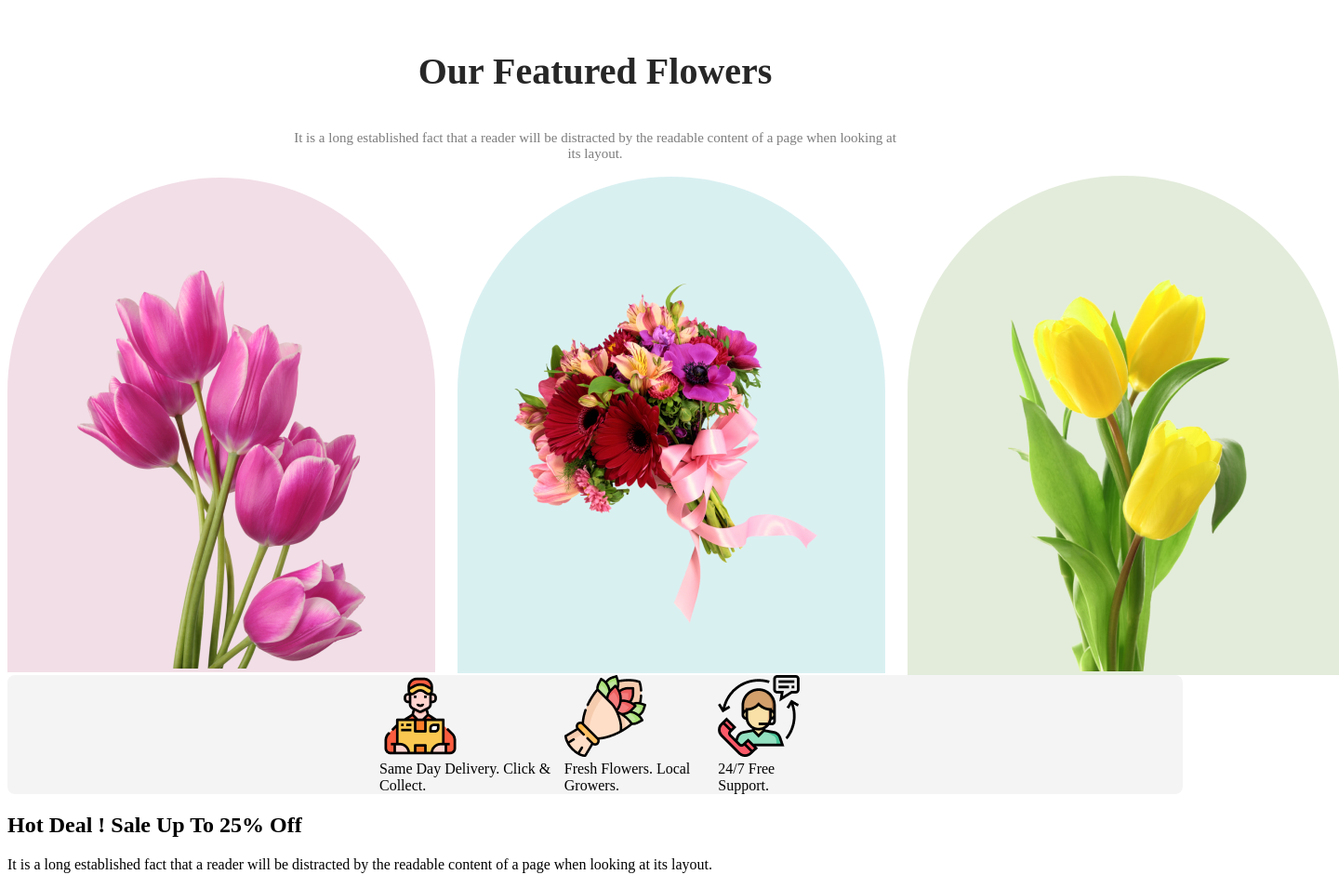
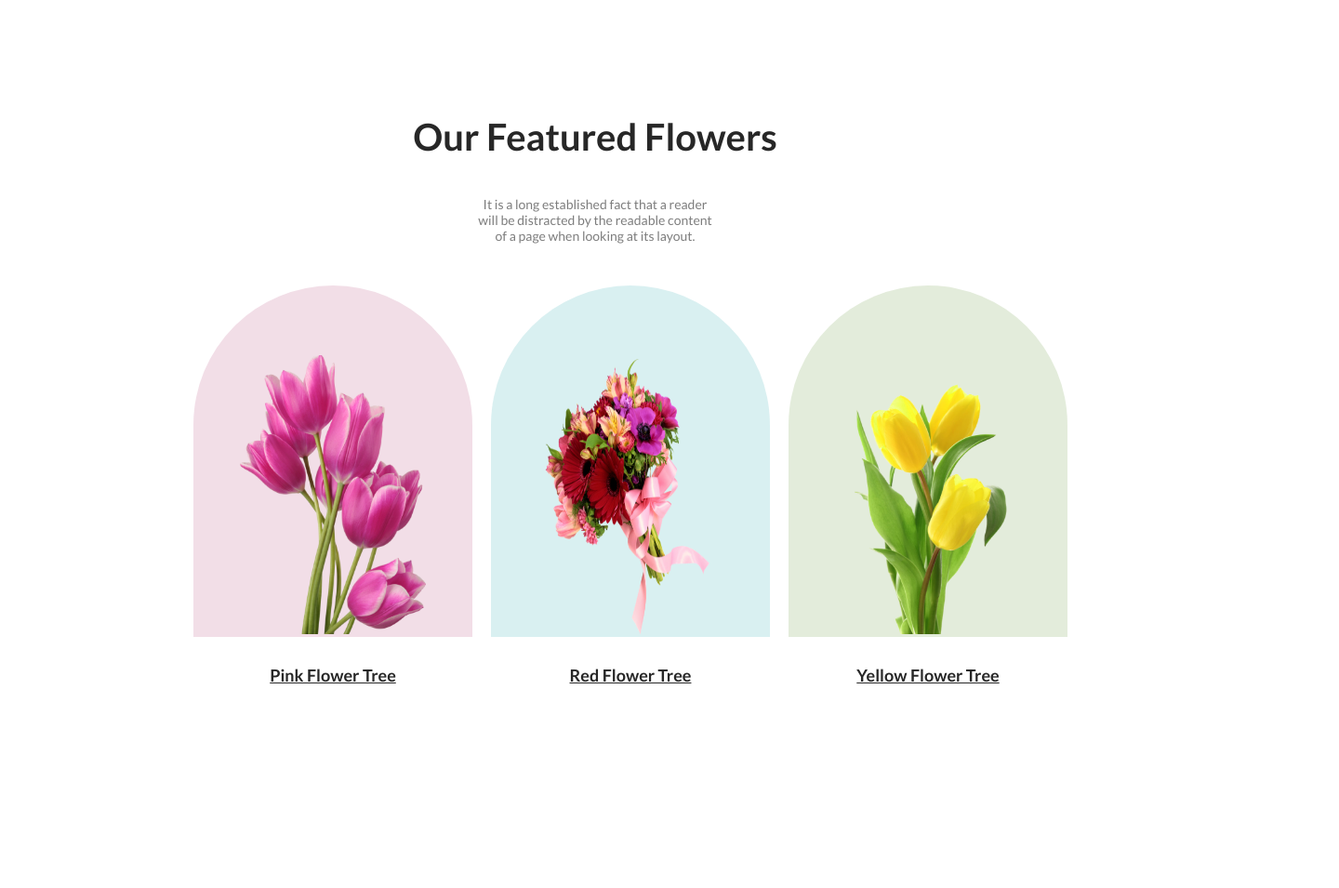
Before and after one commit to fuadhasan05/flower-shop-website, a plain HTML site: page index.html in a window 1280 px wide. Shown: the part 831-1786 px from the top of the page at 93% size, 1440 px wide, since content can reach past the window. After the commit the page ends 1734 px from the top, so only its background shows below. Drawn offline with Linux system fonts and the light colour scheme.

Commit message:
updated featured section

```diff
--- a/index.html
+++ b/index.html
@@ -26,56 +26,32 @@
    </header>
 
    <main>
-        <section>
+      <!-- Featured section -->
+      <section class="section">
          <h3 class="section-title">Our Featured Flowers</h3>
-            <p class="section-description">It is a long established fact that a reader will be distracted by the
-                readable content of a page when looking at its layout.
+         <p class="section-description">It is a long established fact that a reader will be distracted by the readable
+            content of a page when looking at its layout.
          </p>
 
          <div class="featured-image-container">
             <div class="featured-img1">
-                    <img src="flower-asset/pngwing 6.png" alt="">
+               <img class="featured-image" src="flower-asset/pngwing 6.png" alt="">
+               <figcaption>Pink Flower Tree</figcaption>
             </div>
 
             <div class="featured-img2">
-                    <img src="flower-asset/pngwing 5.png" alt="">
+               <img class="featured-image" src="flower-asset/pngwing 5.png" alt="">
+               <figcaption>Red Flower Tree</figcaption>
             </div>
 
             <div class="featured-img3">
-                    <img src="flower-asset/pngwing 7.png" alt="">
-                </div>
-            </div>
-
-            <div class="featured-cta">
-                <div class="featured-img"><img src="flower-asset/Group 57.png" alt="">
-                    <figcaption>Same Day Delivery. Click & Collect.</figcaption>
-                </div>
-                <div class="featured-img"><img src="flower-asset/Group 58.png" alt="">
-                    <figcaption>Fresh Flowers. Local Growers.</figcaption>
-                </div>
-                <div class="featured-img"><img src="flower-asset/Group 59.png" alt="">
-                    <figcaption>24/7 Free Support.</figcaption>
+               <img class="featured-image" src="flower-asset/pngwing 7.png" alt="">
+               <figcaption>Yellow Flower Tree</figcaption>
             </div>
          </div>
       </section>
 
-        <section>
-            <div class="offer-section">
-                <div class="offer-content">
-                    <h2 class="offer-title">Hot Deal ! Sale Up To 25% Off</h2>
-                    <p class="offer-description"> It is a long established fact that a reader will be distracted by the
-                        readable content of a page when looking at its layout.</p>
 
-                </div>
-            </div>
-        </section>
-
-    </main>
-
-
-    <footer>
-
-    </footer>
 
 </body>
 
--- a/styles/style.css
+++ b/styles/style.css
@@ -1,3 +1,16 @@
+/* sheared style */
+@import url('https://fonts.googleapis.com/css2?family=Lato:wght@400;700&display=swap');
+
+* {
+   font-family: 'Lato', sans-serif;
+}
+
+.section {
+    margin: 20px 200px;
+    height: 100vh;
+    padding: 50px 0;
+}
+
 .btn-primary {
     border-radius: 10px;
     background: #E55473;
@@ -6,6 +19,14 @@
     color: white;
     font-weight: 700;
     padding: 20px 40px;
+}
+
+.section-description {
+    color: rgba(39, 39, 39, 0.60);
+    font-size: 14px;
+    font-weight: 400;
+    padding-left: 300px;
+    padding-right: 300px;
 }
 
 /* Header style */
@@ -41,6 +62,7 @@
 }
 
 /* Featured section style */
+
 .section-title,
 .section-description {
     text-align: center;
@@ -53,42 +75,44 @@
     padding-top: 50px;
 }
 
-.section-description {
-    color: rgba(39, 39, 39, 0.60);
-    font-size: 15px;
-    font-weight: 400;
-    padding-left: 300px;
-    padding-right: 300px;
-}
+
 
 .featured-image-container {
     display: flex;
-    gap: 24px;
-    align-items: center;
+    margin-top: 45px;
+    justify-content: space-between;
+    gap: 20px;
+}
+
+.featured-image {
+    height: 300px;
+    width: 200px;
+    padding: 75px 50px 0 50px;
+
 }
 
 .featured-img1 {
+    background: rgba(167, 33, 98, 0.15);
     border-radius: 300px 300px 0px 0px;
-    background: rgba(167, 33, 98, 0.15);
-    padding: 100px 75px 0px 75px;
+
 }
 
 .featured-img2 {
+    background: rgba(5, 151, 160, 0.15);
     border-radius: 300px 300px 0px 0px;
-    background: rgba(5, 151, 160, 0.15);
-    padding: 110px 45px 50px 45px;
 }
 
 .featured-img3 {
+    background: rgba(71, 125, 17, 0.15);
     border-radius: 300px 300px 0px 0px;
-    background: rgba(71, 125, 17, 0.15);
-    padding: 62px 75px 0 75px;
 }
 
-.featured-cta {
-    display: flex;
-    justify-content: space-between;
-    border-radius: 8px;
-    background: rgba(39, 39, 39, 0.05);
-    padding: 0 400px 0 400px;
+figcaption {
+    color: #272727;
+    background-color: #FFF;
+    text-align: center;
+    font-size: 18px;
+    font-weight: 700;
+    text-decoration-line: underline;
+    padding-top: 30px;
 }
```
Lines whose indentation alone changed are shown as unchanged.
